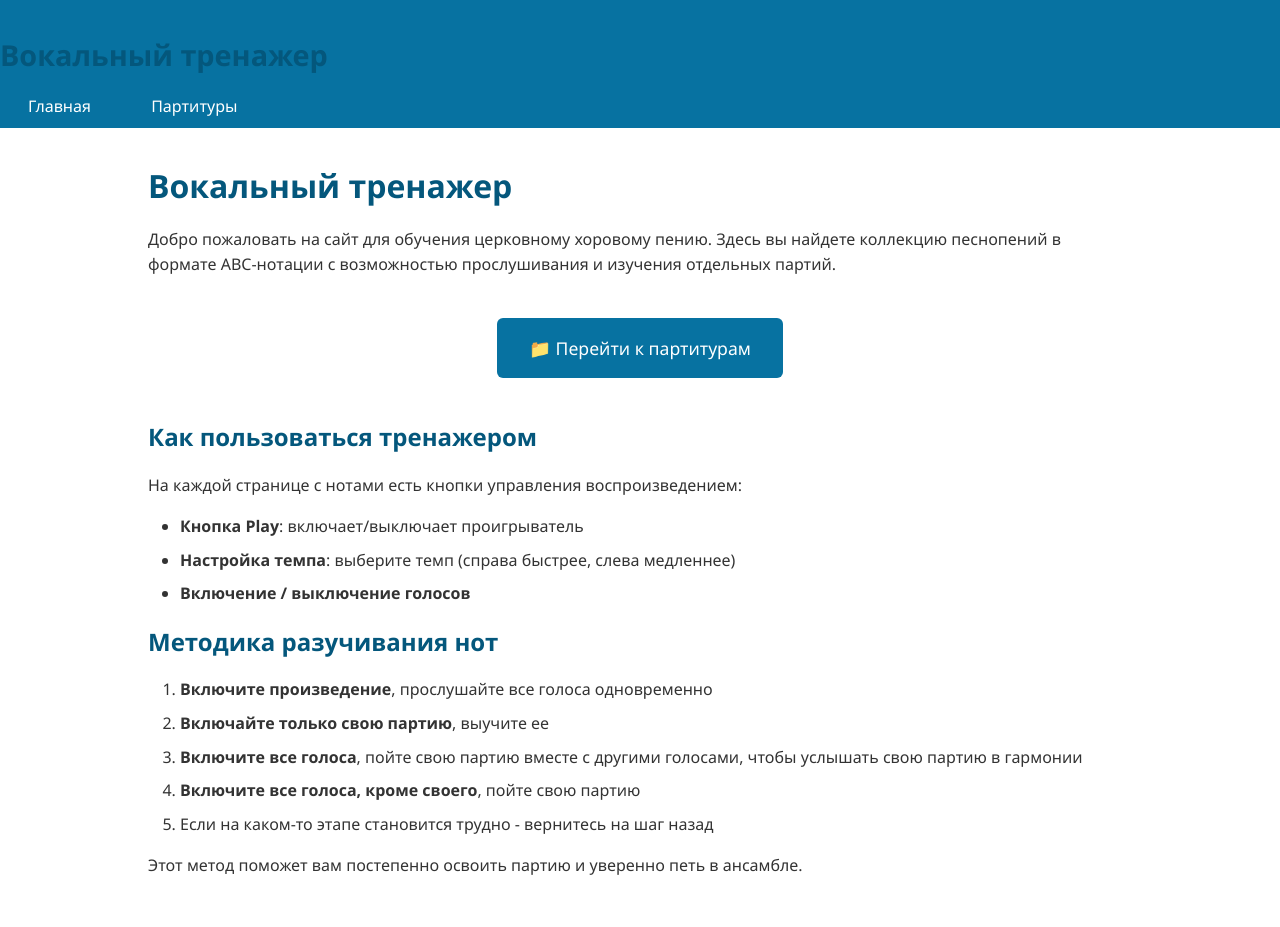
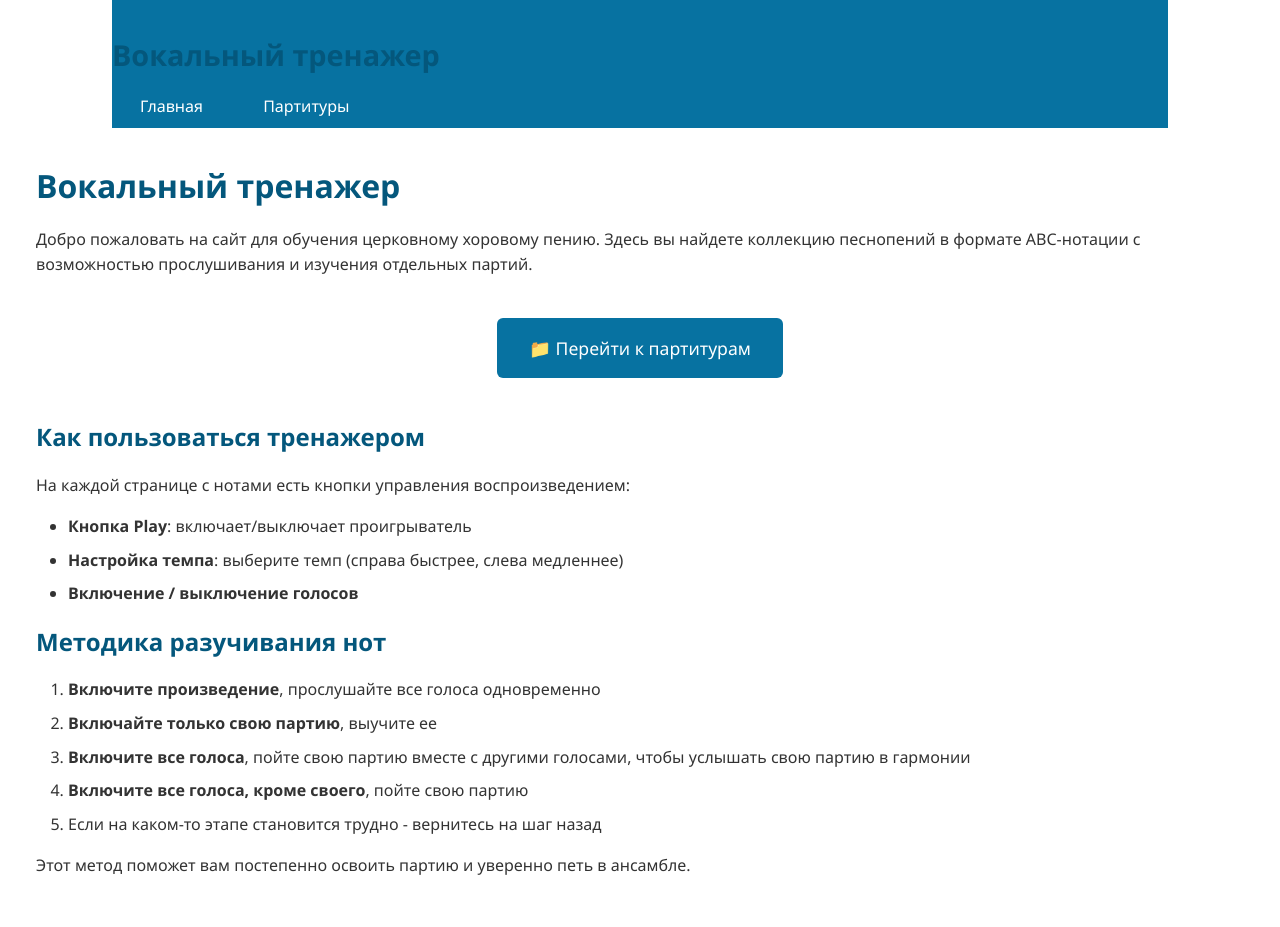
Before and after one commit to voctrainer/voctrainer.github.io, a Jekyll site: the page built from index.md, in a window 1280 px wide. Built offline with Jekyll 4.4.1, drawn with Linux system fonts in a browser that asks for light colours.

Commit message:
шапку в <div class="grid-container">

```diff
--- a/_layouts/home.html
+++ b/_layouts/home.html
@@ -9,8 +9,8 @@
     <link rel="icon" type="image/x-icon" href="{{ '/assets/images/favicon.ico' | relative_url }}"/>
   </head>
   <body>
-    {% include header.html %}
     <div class="grid-container">
+      {% include header.html %}
       <main class="main-content">
         {{ content }} <!-- Содержимое из index.md вставляется сюда -->
       </main>
--- a/_layouts/partiture.html
+++ b/_layouts/partiture.html
@@ -11,8 +11,8 @@
     <link rel="icon" type="image/x-icon" href="{{ '/assets/images/favicon.ico' | relative_url }}"/>
   </head>
   <body>
-    {% include header.html %}
     <div class="grid-container">
+      {% include header.html %}
       <div class="grid-row">
         <aside class="sidebar-grid">
           <h3>{{ page.parent_folder_title }}</h3>
--- a/_layouts/partiture_folder.html
+++ b/_layouts/partiture_folder.html
@@ -10,8 +10,8 @@
     <link rel="icon" type="image/x-icon" href="{{ '/assets/images/favicon.ico' | relative_url }}"/>
   </head>
   <body>
-    {% include header.html %}
     <div class="grid-container">
+      {% include header.html %}
       <div class="grid-row">
         <aside class="sidebar-grid">
           <h3>Навигация</h3>
```
